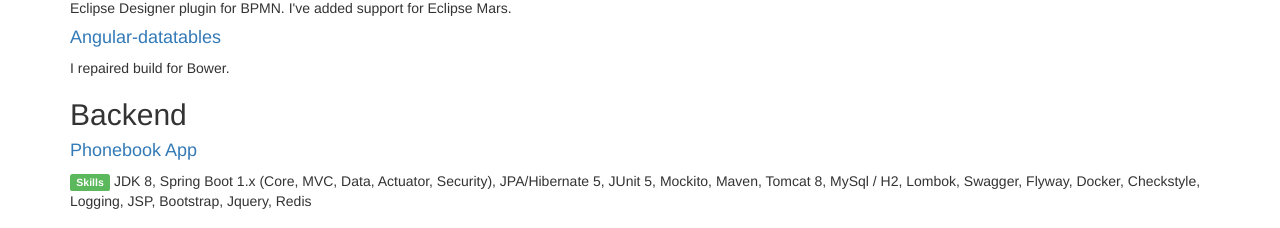
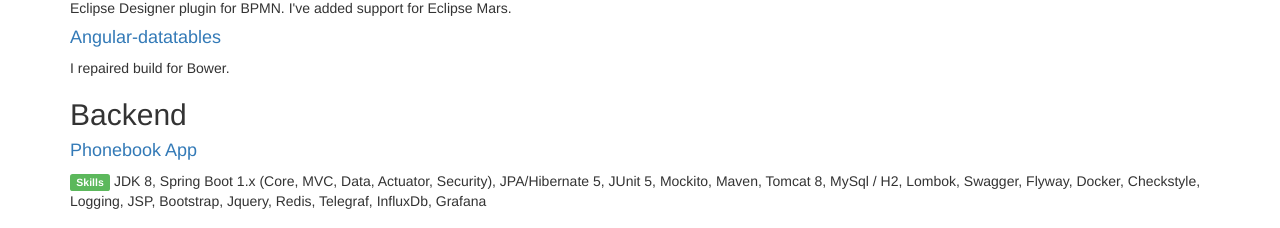
Before and after one commit to roldevg/roldevg.github.io, a plain HTML site: page index.html in a window 1280 px wide. Shown: the part 327-555 px from the top of the page. Drawn offline with nearby package versions, Linux system fonts and the light colour scheme.

Commit message:
Added monitoring tools

```diff
--- a/index.html
+++ b/index.html
@@ -50,7 +50,7 @@
 				</h4>
 				<span class="label label-success">Skills</span>
 				JDK 8, Spring Boot 1.x (Core, MVC, Data, Actuator, Security), JPA/Hibernate 5, JUnit 5, Mockito, Maven, Tomcat 8, MySql / H2, Lombok, Swagger, Flyway,
-				Docker, Checkstyle, Logging, JSP, Bootstrap, Jquery, Redis
+				Docker, Checkstyle, Logging, JSP, Bootstrap, Jquery, Redis, Telegraf, InfluxDb, Grafana
 			</div>
 		</div>
 		<div class="row">
```
